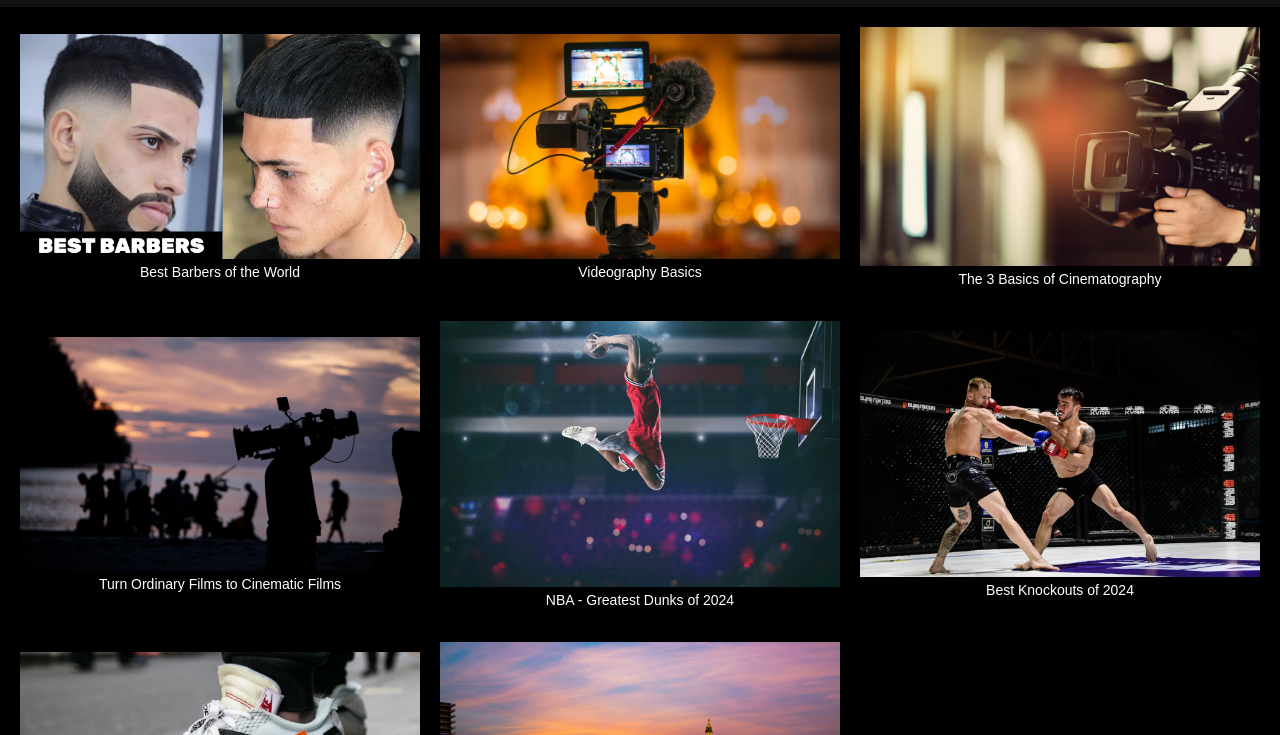
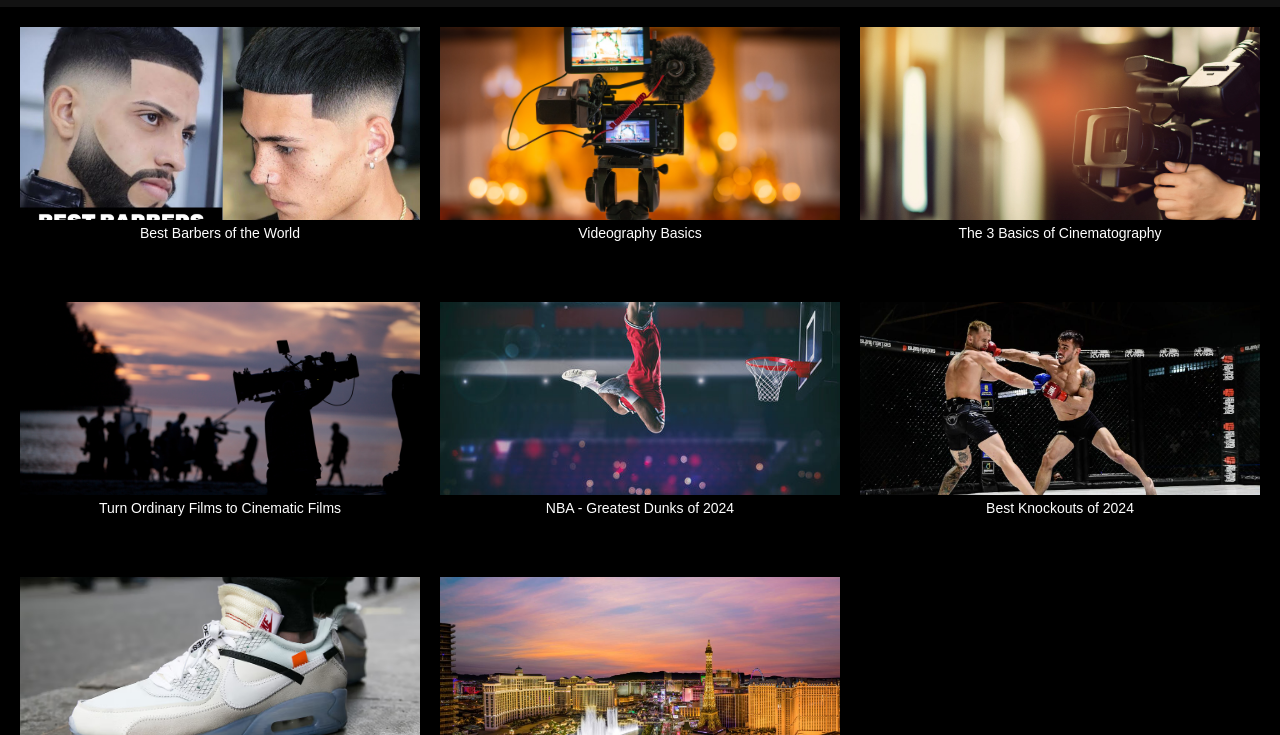
Before and after one commit to Eric-W-Chen/ElijahWestall, a website: page public/index.html in a window 1280 px wide. Shown: the part 65-800 px from the top of the page. Drawn offline with Linux system fonts and the light colour scheme; no server answers.

Commit message:
adjust ratios of thumbnails

```diff
--- a/public/styles.css
+++ b/public/styles.css
@@ -61,13 +61,21 @@ html {
   flex-direction: column;
   align-items: center;
   justify-content: center;
-  background: #000; /* Optional: in case of transparent images */
+  background: #000;
+  width: 100%;
+  aspect-ratio: 16 / 9;
+  padding-bottom: 30px; /* Space for the description */
 }
 
 .video-thumbnail img {
-  width: 100%; /* Full width of the container */
-  height: auto; /* Maintain aspect ratio */
-  object-fit: cover; /* Cover the area without distorting */
+  width: 100%;
+  height: calc(100% - 30px); /* Reduce height by the padding bottom */
+  object-fit: cover;
+  transition: opacity 0.3s ease;
+}
+
+.video-thumbnail:hover img {
+  opacity: 0.9; /* Dim the image slightly on hover to draw attention to the text and play icon */
 }
 
 .play-icon {
```
